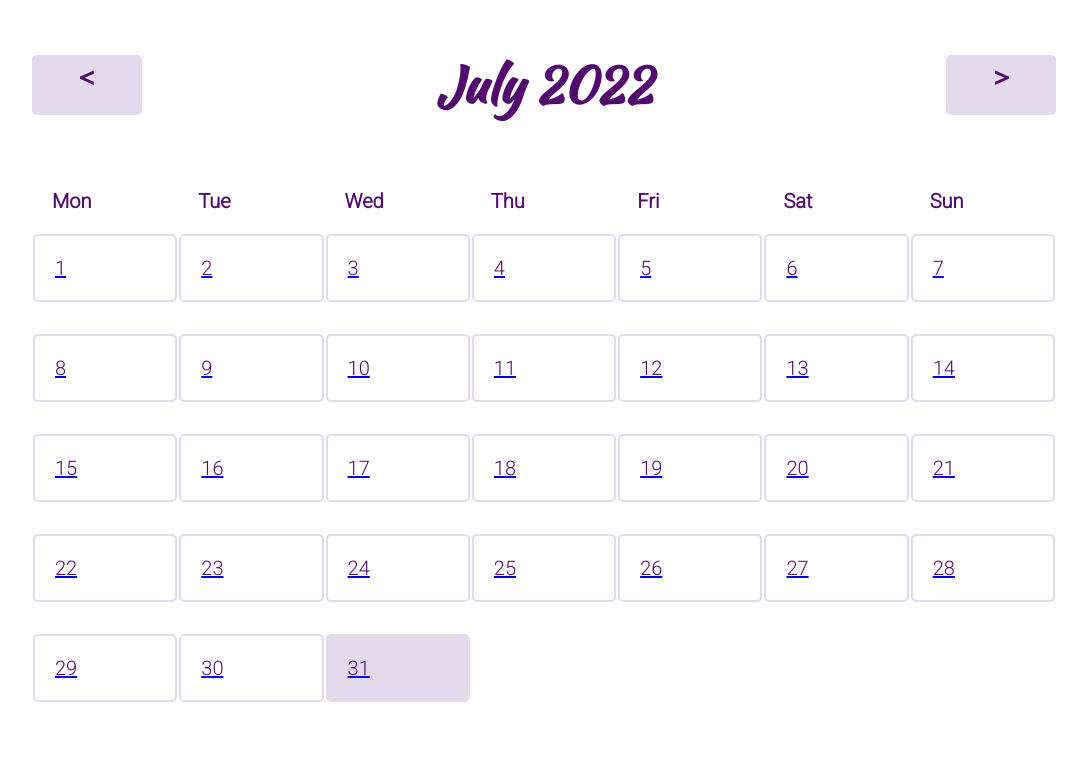
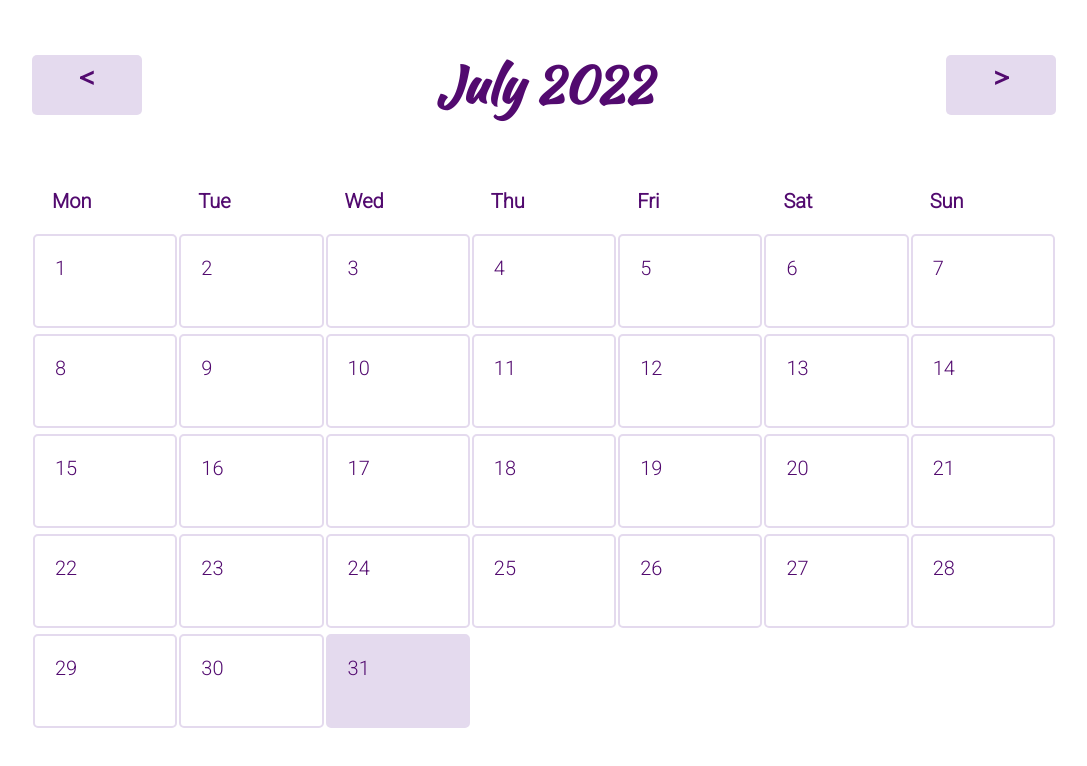
Before and after one commit to jovanako/react-calendar, a React (Create React App) app: page / in a window 1280 px wide. Shown: the top 766 px of the page, without its empty margins (96-1183 px from the left). Built offline with nearby package versions, Linux system fonts and the light colour scheme; no server answers.

Commit message:
change style

```diff
--- a/src/components/Calendar/Calendar.css
+++ b/src/components/Calendar/Calendar.css
@@ -54,7 +54,6 @@ h1 {
   font-size: 20px;
   vertical-align: top;
   text-align: left;
-  text-decoration: none;
   padding: 20px;
   margin: 1px;
   transition-duration: 0.4s;
@@ -66,6 +65,22 @@ h1 {
   font-size: 30px;
   padding-bottom: 0;
   cursor: pointer;
+}
+
+a:link {
+  text-decoration: none;
+}
+
+a:visited {
+  text-decoration: none;
+}
+
+a:hover {
+  text-decoration: none;
+}
+
+a:active {
+  text-decoration: none;
 }
 
 @media (orientation: portrait) {
--- a/src/components/Days/Days.css
+++ b/src/components/Days/Days.css
@@ -20,6 +20,11 @@
 #dates-wrapper {
   min-height: 500px;
   position: relative;
+  align-content: stretch;
+}
+
+#dates-wrapper div {
+  height: 50%;
 }
 
 @media (orientation: portrait) {
@@ -27,6 +32,10 @@
     min-height: 300px;
   }
 
+  #dates-wrapper div {
+    height: 90%;
+  }
+
   #week-days div {
     font-size: 12px;
   }
```
